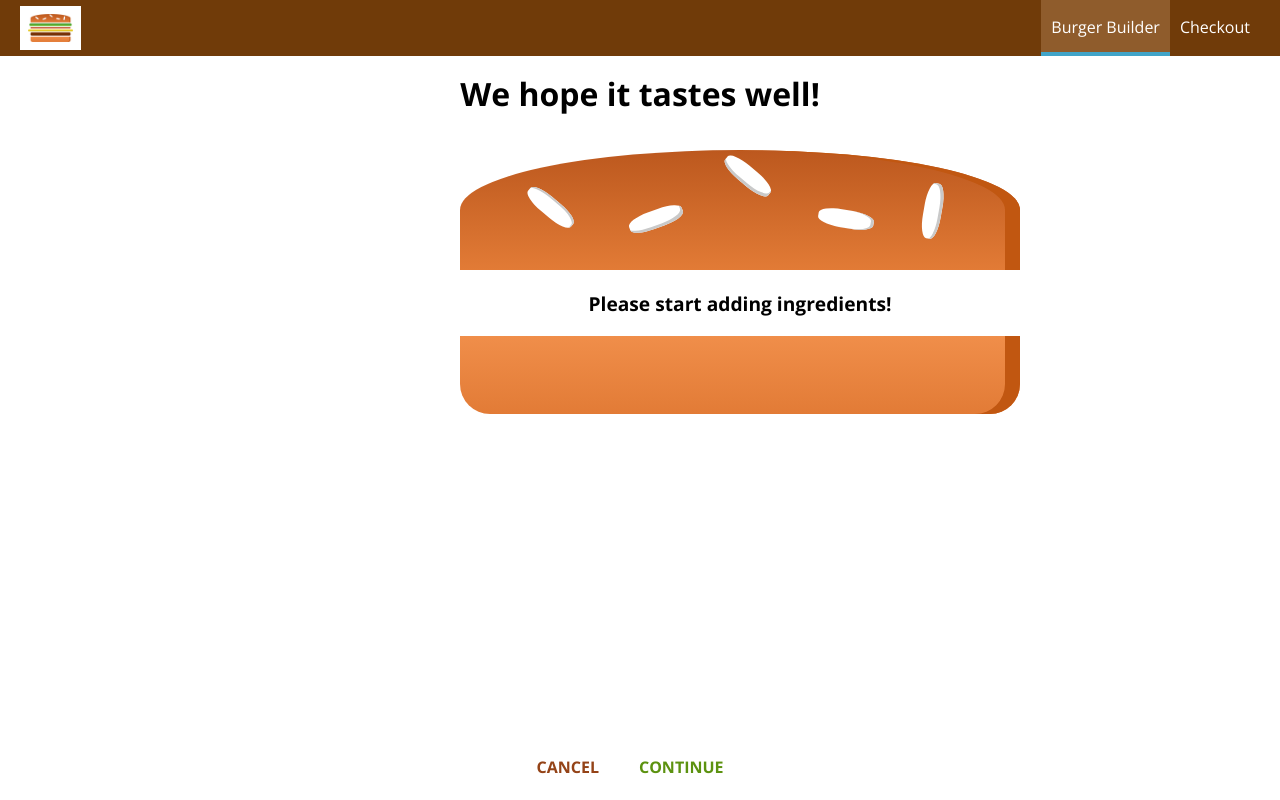
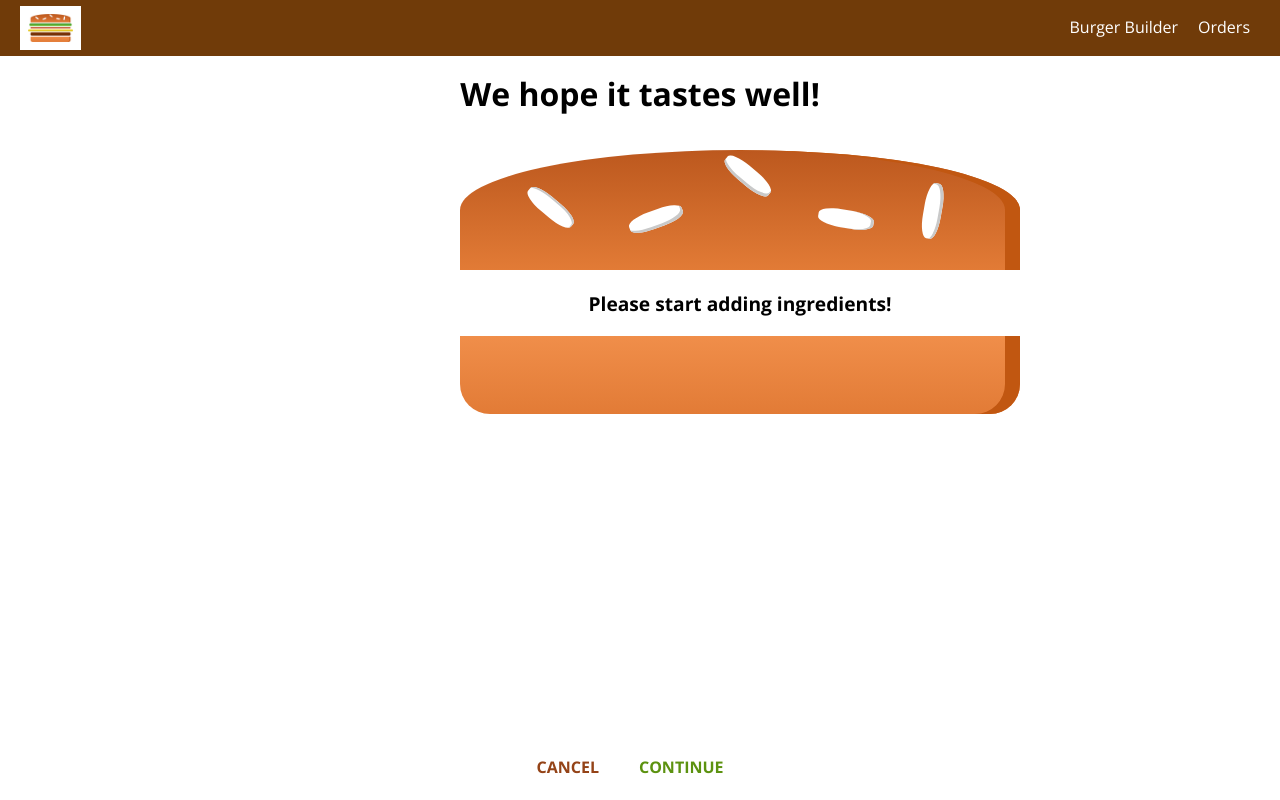
Before and after one commit to gorlina13/burger-builder, a React (Create React App) app: page /checkout in a window 1280 px wide. Built offline with nearby package versions, Linux system fonts and the light colour scheme.

Commit message:
Implement navigation links

```diff
--- a/src/components/Navigation/NavigationItems/NavigationItem/NavigationItem.js
+++ b/src/components/Navigation/NavigationItems/NavigationItem/NavigationItem.js
@@ -1,14 +1,16 @@
 import React from 'react';
+import { NavLink } from 'react-router-dom';
 
 import classes from './NavigationItem.module.css';
 
-const navigationItem = props => (
+const navigationItem = (props) => (
   <li className={classes.NavigationItem}>
-    <a
-      className={props.active ? classes.active : null}
-      href={props.link}>
-        {props.children}
-    </a>
+    <NavLink
+      to={props.link}
+      exact={props.exact}
+      activeClassName={classes.active}>
+      {props.children}
+    </NavLink>
   </li>
 );
 
--- a/src/components/Navigation/NavigationItems/NavigationItems.js
+++ b/src/components/Navigation/NavigationItems/NavigationItems.js
@@ -5,8 +5,8 @@
 
 const navigationItems = props => (
   <ul className={classes.NavigationItems}>
-    <NavigationItem link="/" active>Burger Builder</NavigationItem>
-    <NavigationItem link="/">Checkout</NavigationItem>
+    <NavigationItem link="/" exact>Burger Builder</NavigationItem>
+    <NavigationItem link="/orders">Orders</NavigationItem>
   </ul>
 );
 
```
